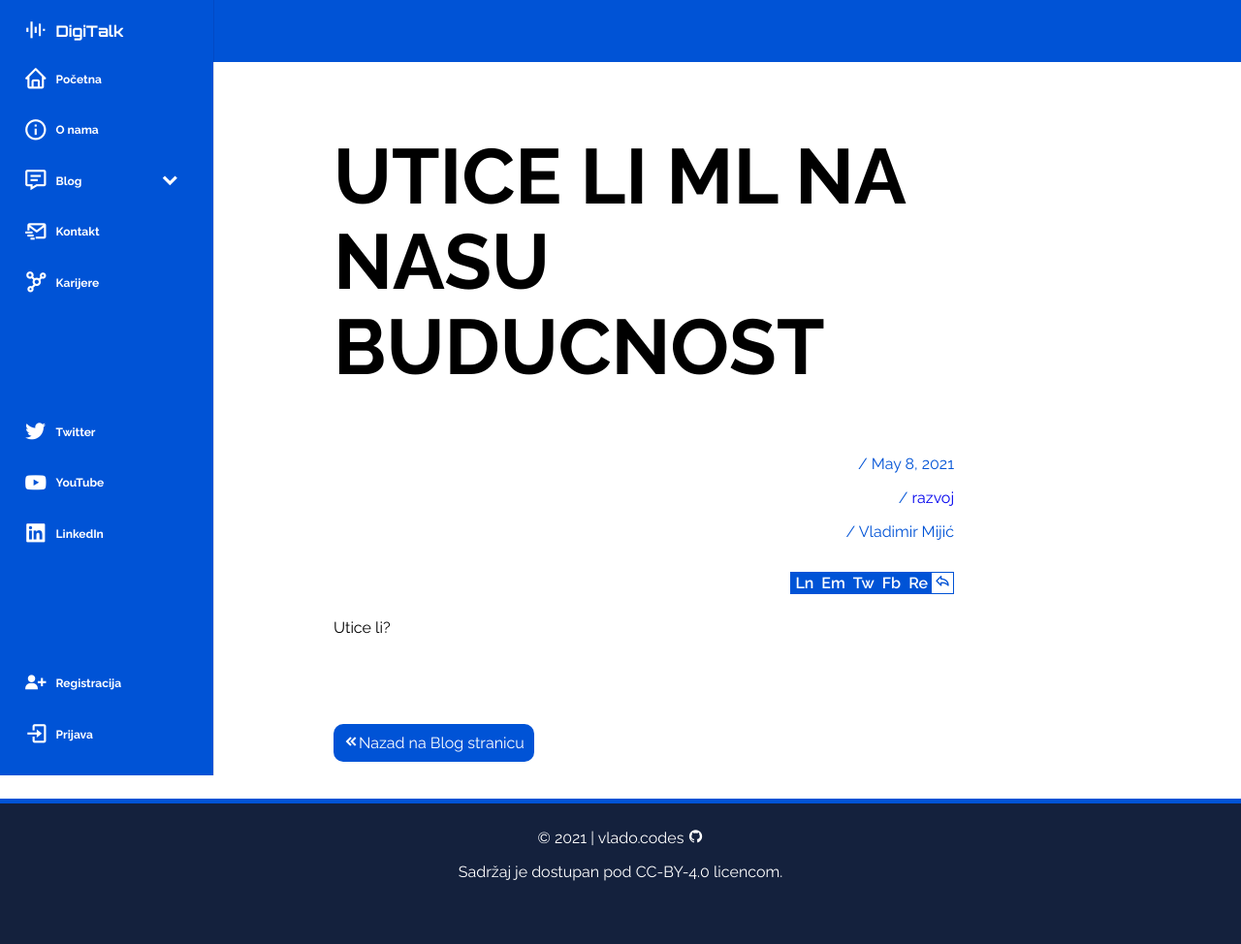
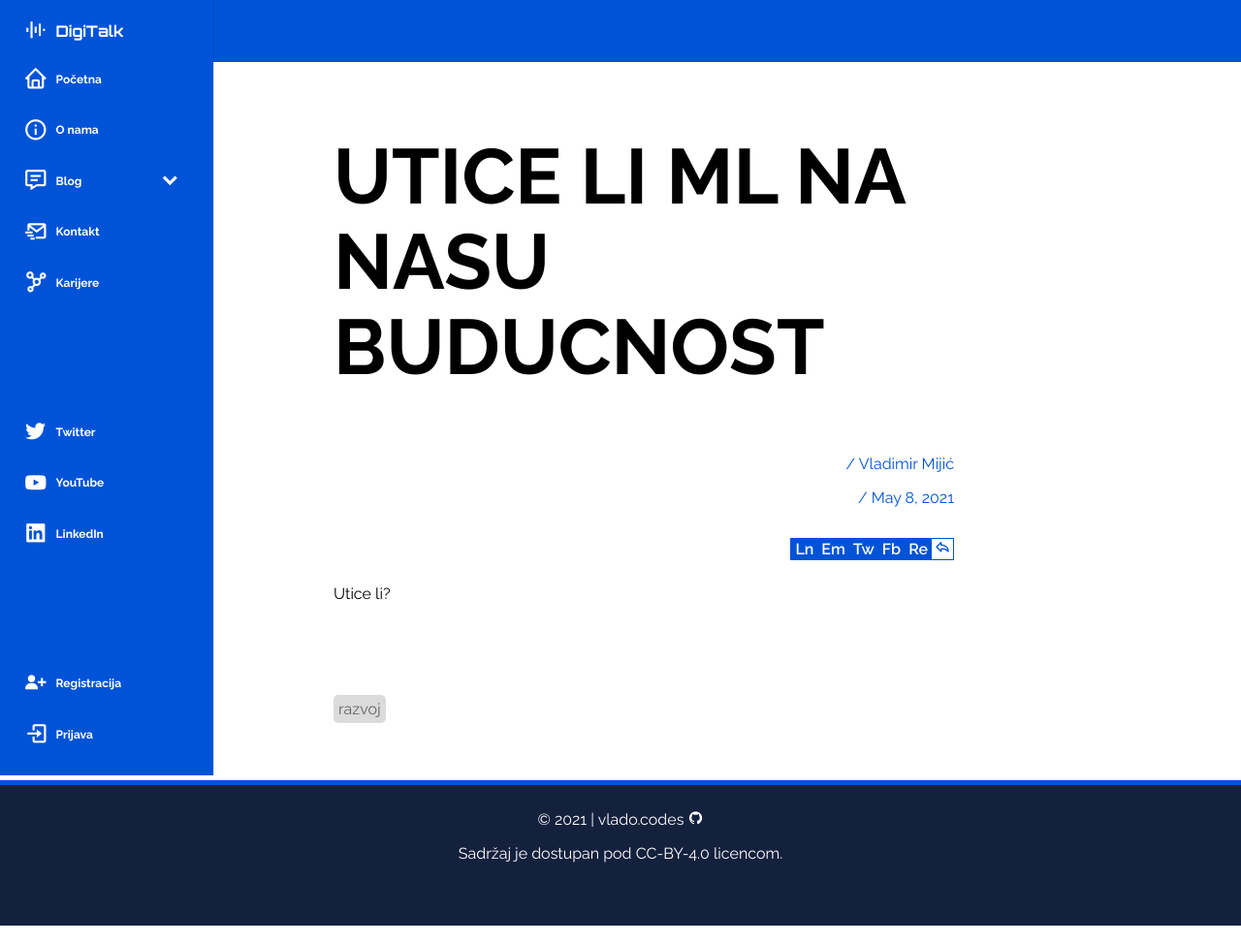
Before and after one commit to neuralmaticv/itas-project_django-cms, a Django app: page /blog/post/6 in a window 1280 px wide. Shown: the whole page at 97% size. Run offline with Django 3.2, Linux system fonts and the light colour scheme; data comes from the database, SQL or seed files in the repository; some libraries are stand-ins or nearby versions.

Commit message:
some style changes

```diff
--- a/first_app/static/css/main.css
+++ b/first_app/static/css/main.css
@@ -465,6 +465,10 @@ button:not(#btn-search) {
   padding-top: 10px;
 }
 .blog-post-author {
+  float: left;
+  width: 150px;
+  word-wrap: break-word;
+  word-break: break-word;
   color: var(--clr-accent);
 }
 .blog-post-link {
@@ -506,6 +510,8 @@ button:not(#btn-search) {
   margin-bottom: 5rem;
 }
 .post-title {
+  word-wrap: break-word;
+  word-break: break-word;
   font-size: 5em;
   line-height: 1.1em;
   text-transform: uppercase;
@@ -515,6 +521,20 @@ button:not(#btn-search) {
   display: block;
   text-align: right;
   color: var(--clr-blue);
+}
+.post-cat a{
+  color: var(--clr-dark-gray);
+}
+.post-cat a{
+  background-color: var(--clr-light-gray);
+  padding: 5px;
+  border-radius: 5px;
+  transition: .2s;
+  cursor: pointer;
+}
+.post-cat a:hover {
+  color: var(--clr-light);
+  background-color: var(--clr-blue);
 }
 
 .post-edit {
@@ -889,4 +909,8 @@ textarea.contact-input {
     margin-left: 0;
     line-height: 1.4rem;
   }
+
+  .post-title {
+    font-size: 3em;
+  }
 }
--- a/first_app/templates/blog_post.html
+++ b/first_app/templates/blog_post.html
@@ -9,9 +9,8 @@
     <article class="post">
         <header class="post-header">
             <h1 class="post-title">{{ post.title }}</h1>
+            <p class="post-author">/ {{ post.author.first_name }} {{ post.author.last_name }}</p>
             <p class="post-date">/ {{ post.date }}</p>
-            <p class="post-date">/ <a href="{% url 'category' post.category|slugify %}">{{ post.category }}</a></p>
-            <p class="post-author">/ {{ post.author.first_name }} {{ post.author.last_name }}</p>
 
             {% if user.is_authenticated %}
                 <p class="post-edit"><a href="{% url 'edit_post' post.pk %}">[Uredi]</a> <a href="{% url 'delete_post' post.pk %}">[Obriši]</a></p>
@@ -31,7 +30,8 @@
 
     </article>
 
-    <a id="btn-back" href="{% url 'blog' %}"><i class='bx bxs-chevrons-left'></i>Nazad na Blog stranicu</a>
+    <p class="post-cat"><a href="{% url 'category' post.category|slugify %}">{{ post.category }}</a></p>
+
 </div>
 
 {% endblock head %}
```
